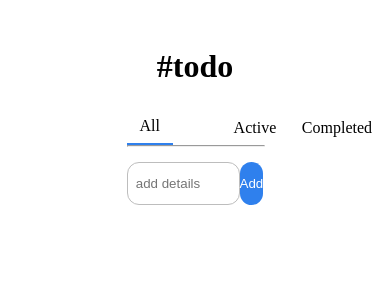
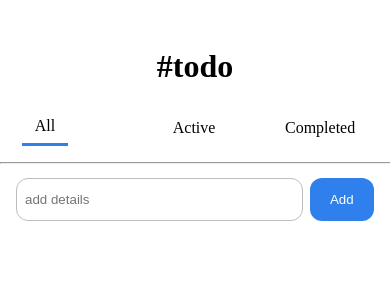
Before and after one commit to iwa-temmy/todo-app, a React (Create React App) app: page / in a window 390 px wide. Shown: the top 300 px of the page. Built offline with nearby package versions, Linux system fonts and the light colour scheme.

Commit message:
responsiveness fix

```diff
--- a/src/App.css
+++ b/src/App.css
@@ -74,3 +74,17 @@ main .item span {
 .active {
   border-bottom: 3px solid #2F80ED;
 }
+
+@media only screen and (max-width: 576px) {
+  .App {
+    width: 100vw;
+  }
+
+  .horizontal-line {
+    top: 114px;
+  }
+
+  main .add-items {
+    padding: 1rem;
+  }
+}
```
